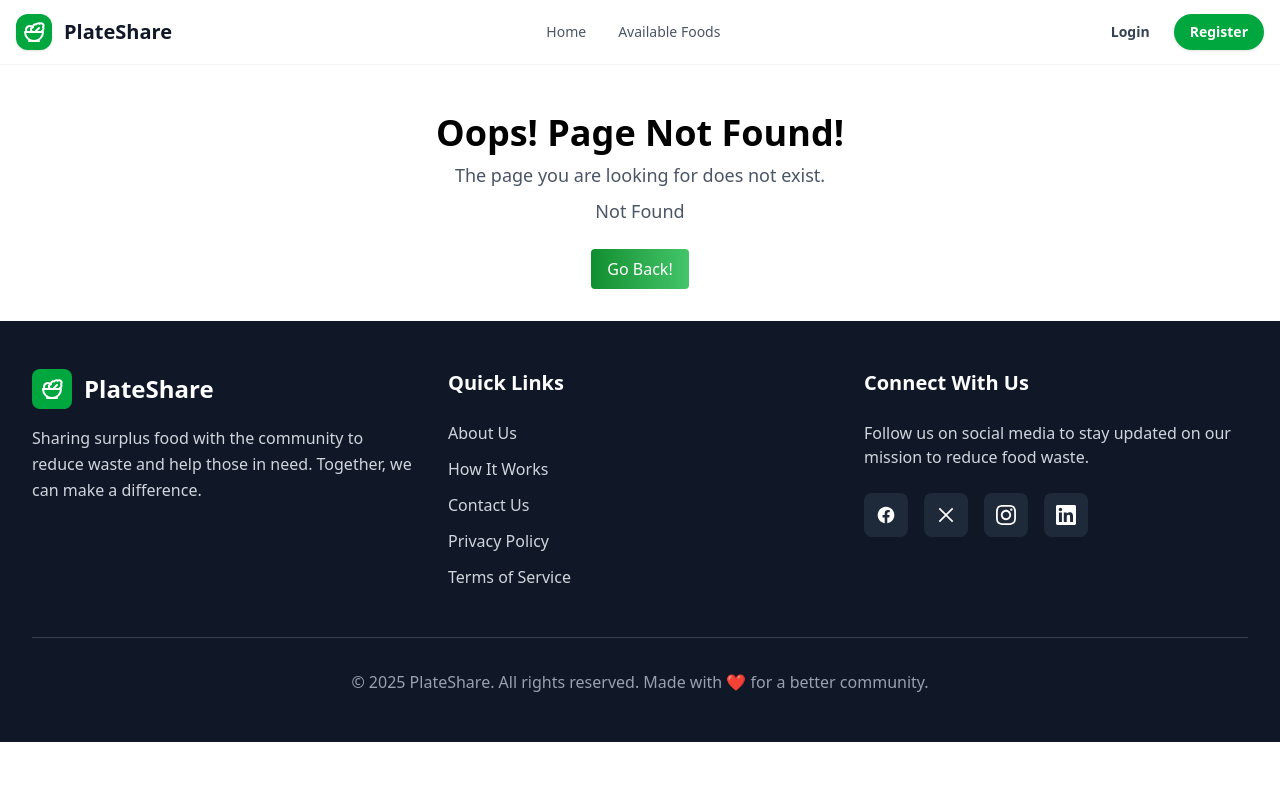
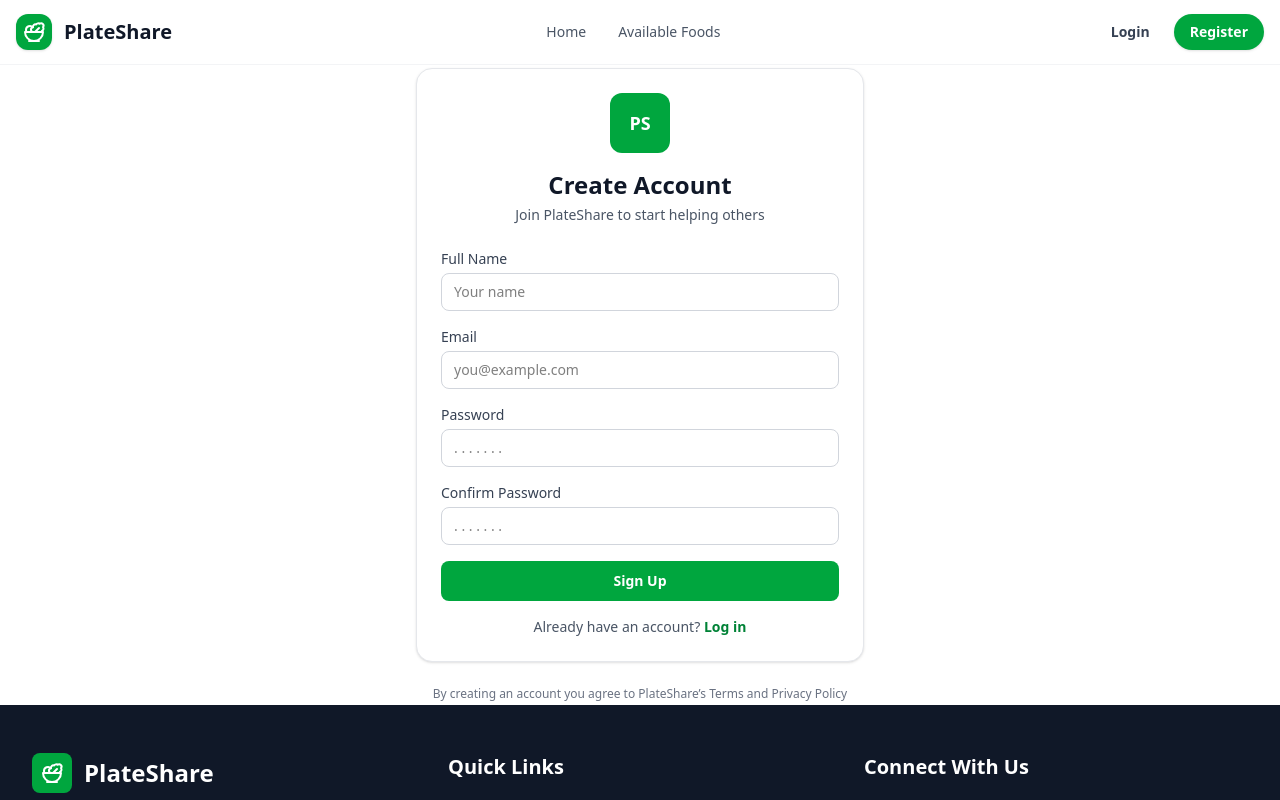
Before and after one commit to chamok192/assignment-10, a React (Vite) app in the folder client/PlateShare/: page /signup in a window 1280 px wide. Shown: the top 800 px of the page. Built offline with nearby package versions, Linux system fonts and the light colour scheme.

Commit message:
home page design ,nav banner ,footer and login & signup page design all done

```diff
--- a/client/PlateShare/src/Pages/Error.jsx
+++ b/client/PlateShare/src/Pages/Error.jsx
@@ -21,7 +21,7 @@ const Error = () => {
         </p>
         <a
           href="/"
-          className="mt-6 px-4 py-2 bg-gradient-to-r from-[#0f8f2f] to-[#43c56a] text-white rounded"
+          className="mt-6 px-4 py-2 `bg-gradient-to-r` from-[#0f8f2f] to-[#43c56a] text-white rounded"
         >
           Go Back!
         </a>
--- /dev/null
+++ b/client/PlateShare/src/Pages/Login.jsx
@@ -0,0 +1,79 @@
+import { Salad } from "lucide-react";
+import React, { useState } from "react";
+import { Link, useNavigate } from "react-router-dom";
+
+const Login = () => {
+  const navigate = useNavigate();
+  const [email, setEmail] = useState("");
+  const [password, setPassword] = useState("");
+
+  const submit = (e) => {
+    e.preventDefault();
+    if (!email || !password) return;
+    navigate("/");
+  };
+
+  return (
+    <div className="min-h-[80vh] flex items-center justify-center px-4">
+      <div className="w-full max-w-md">
+        <div className="bg-white border border-gray-200 rounded-2xl shadow-sm p-6">
+          <div className="text-center">
+            <div className="inline-flex items-center justify-center w-15 h-15 rounded-xl bg-green-600 text-white">
+              <span className="text-lg font-bold">PS</span>
+            </div>
+            <h1 className="mt-4 text-2xl font-semibold text-gray-900">Login</h1>
+            <p className="mt-1 text-sm text-gray-600">Sign in to your PlateShare account</p>
+          </div>
+
+          <form onSubmit={submit} className="mt-6 space-y-4">
+            <div>
+              <label className="block text-sm font-medium text-gray-700">Email</label>
+              <input
+                type="email"
+                className="mt-1 w-full rounded-lg border border-gray-300 px-3 py-2 text-sm outline-none focus:ring-2 focus:ring-green-600"
+                placeholder="you@example.com"
+                value={email}
+                onChange={(e) => setEmail(e.target.value)}
+                autoComplete="email"
+                required
+              />
+            </div>
+
+            <div>
+              <label className="block text-sm font-medium text-gray-700">Password</label>
+              <input
+                type="password"
+                className="mt-1 w-full rounded-lg border border-gray-300 px-3 py-2 text-sm outline-none focus:ring-2 focus:ring-green-600"
+                placeholder=". . . . . . "
+                value={password}
+                onChange={(e) => setPassword(e.target.value)}
+                autoComplete="current-password"
+                required
+              />
+            </div>
+
+            <button
+              type="submit"
+              className="w-full inline-flex items-center justify-center rounded-lg bg-green-600 px-4 py-2.5 text-sm font-semibold text-white hover:bg-green-700"
+            >
+              Sign In
+            </button>
+          </form>
+
+          <div className="mt-4 text-center text-sm text-gray-600">
+            <span>Don't have an account? </span>
+            <Link to="/signup" className="font-semibold text-green-700 hover:underline">
+              Create one
+            </Link>
+          </div>
+        </div>
+
+        <p className="mt-6 text-center text-xs text-gray-500">
+          By continuing you agree to PlateShare’s Terms and Privacy Policy
+        </p>
+      </div>
+    </div>
+  );
+};
+
+export default Login;
--- /dev/null
+++ b/client/PlateShare/src/Pages/Signup.jsx
@@ -0,0 +1,121 @@
+import React, { useState } from "react";
+import { Link, useNavigate } from "react-router-dom";
+
+const Signup = () => {
+  const navigate = useNavigate();
+  const [name, setName] = useState("");
+  const [email, setEmail] = useState("");
+  const [password, setPassword] = useState("");
+  const [confirm, setConfirm] = useState("");
+  const [error, setError] = useState("");
+
+  const submit = (e) => {
+    e.preventDefault();
+    if (!name || !email || !password || !confirm) {
+      setError("Please fill all fields");
+      return;
+    }
+    if (password !== confirm) {
+      setError("Passwords do not match");
+      return;
+    }
+    setError("");
+    navigate("/login");
+  };
+
+  return (
+    <div className="min-h-[80vh] flex items-center justify-center px-4">
+      <div className="w-full max-w-md">
+        <div className="bg-white border border-gray-200 rounded-2xl shadow-sm p-6">
+          <div className="text-center">
+            <div className="inline-flex items-center justify-center w-15 h-15 rounded-xl bg-green-600 text-white">
+              <span className="text-lg font-bold"> PS</span>
+            </div>
+            <h1 className="mt-4 text-2xl font-semibold text-gray-900">Create Account</h1>
+            <p className="mt-1 text-sm text-gray-600">Join PlateShare to start helping others</p>
+          </div>
+
+          <form onSubmit={submit} className="mt-6 space-y-4">
+            {error ? (
+              <div className="w-full rounded-lg bg-red-50 text-red-700 text-sm px-3 py-2">
+                {error}
+              </div>
+            ) : null}
+
+            <div>
+              <label className="block text-sm font-medium text-gray-700">Full Name</label>
+              <input
+                type="text"
+                className="mt-1 w-full rounded-lg border border-gray-300 px-3 py-2 text-sm outline-none focus:ring-2 focus:ring-green-600"
+                placeholder="Your name"
+                value={name}
+                onChange={(e) => setName(e.target.value)}
+                autoComplete="name"
+                required
+              />
+            </div>
+
+            <div>
+              <label className="block text-sm font-medium text-gray-700">Email</label>
+              <input
+                type="email"
+                className="mt-1 w-full rounded-lg border border-gray-300 px-3 py-2 text-sm outline-none focus:ring-2 focus:ring-green-600"
+                placeholder="you@example.com"
+                value={email}
+                onChange={(e) => setEmail(e.target.value)}
+                autoComplete="email"
+                required
+              />
+            </div>
+
+            <div>
+              <label className="block text-sm font-medium text-gray-700">Password</label>
+              <input
+                type="password"
+                className="mt-1 w-full rounded-lg border border-gray-300 px-3 py-2 text-sm outline-none focus:ring-2 focus:ring-green-600"
+                placeholder=". . . . . . ."
+                value={password}
+                onChange={(e) => setPassword(e.target.value)}
+                autoComplete="new-password"
+                required
+              />
+            </div>
+
+            <div>
+              <label className="block text-sm font-medium text-gray-700">Confirm Password</label>
+              <input
+                type="password"
+                className="mt-1 w-full rounded-lg border border-gray-300 px-3 py-2 text-sm outline-none focus:ring-2 focus:ring-green-600"
+                placeholder=". . . . . . ."
+                value={confirm}
+                onChange={(e) => setConfirm(e.target.value)}
+                autoComplete="new-password"
+                required
+              />
+            </div>
+
+            <button
+              type="submit"
+              className="w-full inline-flex items-center justify-center rounded-lg bg-green-600 px-4 py-2.5 text-sm font-semibold text-white hover:bg-green-700"
+            >
+              Sign Up
+            </button>
+          </form>
+
+          <div className="mt-4 text-center text-sm text-gray-600">
+            <span>Already have an account? </span>
+            <Link to="/login" className="font-semibold text-green-700 hover:underline">
+              Log in
+            </Link>
+          </div>
+        </div>
+
+        <p className="mt-6 text-center text-xs text-gray-500">
+          By creating an account you agree to PlateShare’s Terms and Privacy Policy
+        </p>
+      </div>
+    </div>
+  );
+};
+
+export default Signup;
```
Also changed, not shown: client/PlateShare/src/Routes/Routes.jsx (+16 -0 lines).
